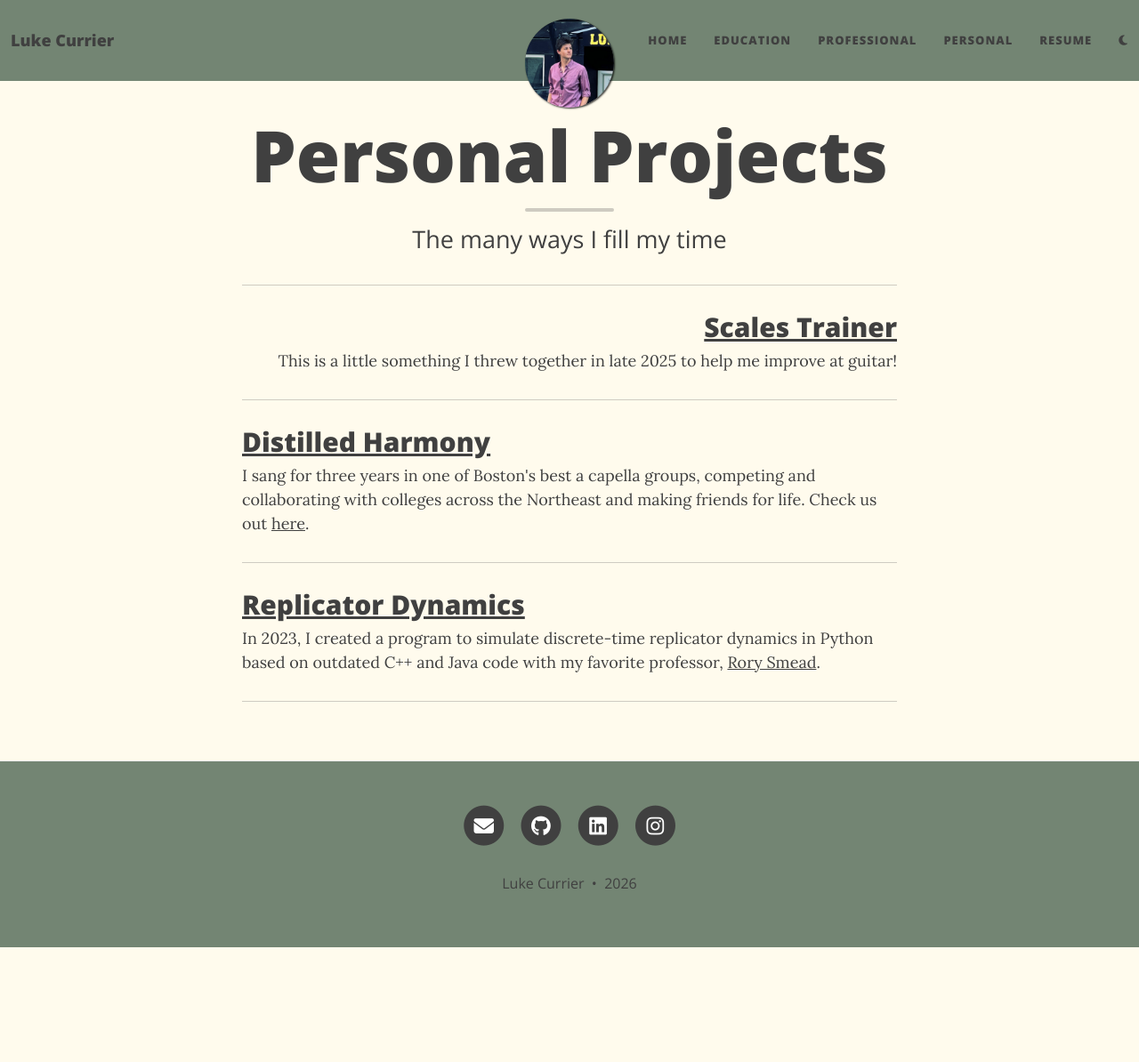
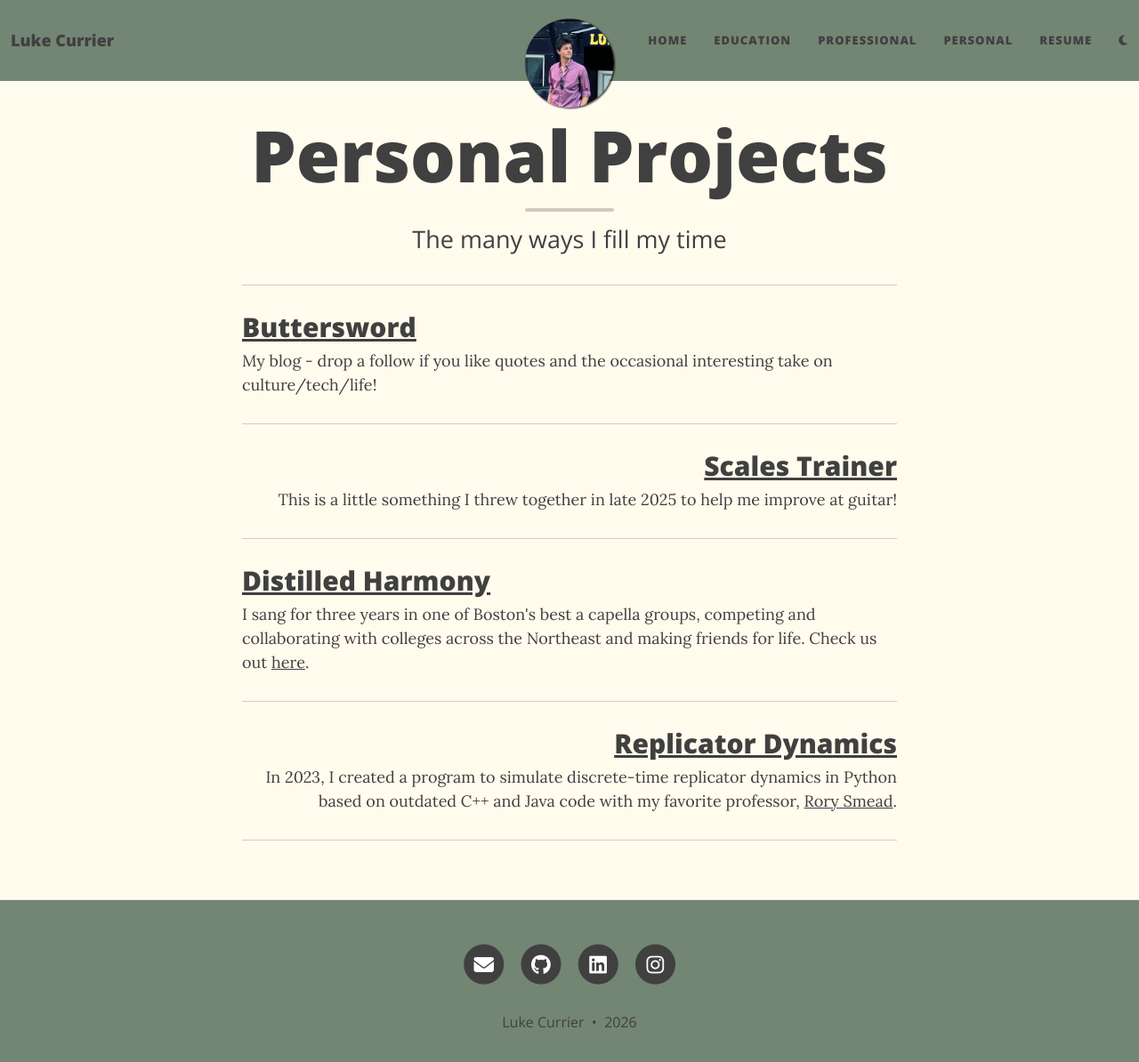
Before and after one commit to lukecurrier/lukecurrier.github.io, a Jekyll site: the page built from personal.md, in a window 1280 px wide and 1221 px high. Shown: the top 1194 px of the window at 89% size. Built offline with Jekyll 4.4.1, drawn with Linux system fonts in a browser that asks for light colours.

Commit message:
pushed it

```diff
--- a/personal.md
+++ b/personal.md
@@ -3,6 +3,15 @@ layout: page
 title: Personal Projects
 subtitle: The many ways I fill my time
 ---
+
+***
+
+<div style="text-align: left;">
+  <p>
+    <a href="https://substack.com/@lukecurrier" target=None><h2>Buttersword</h2></a>
+    My blog - drop a follow if you like quotes and the occasional interesting take on culture/tech/life!
+  </p>
+</div>
 
 ***
 
@@ -24,7 +33,7 @@ subtitle: The many ways I fill my time
 
 ***
 
-<div style="text-align: left;">
+<div style="text-align: right;">
     <p>
       <a href="/pages/dtrd"><h2>Replicator Dynamics</h2></a>
       In 2023, I created a program to simulate discrete-time replicator dynamics in Python based on outdated C++ and Java code with my favorite professor, <a href="https://cssh.northeastern.edu/faculty/rory-smead/" target="_blank" rel="noopener noreferrer">Rory Smead</a>.
```
Also changed, not shown: 2 other files.
